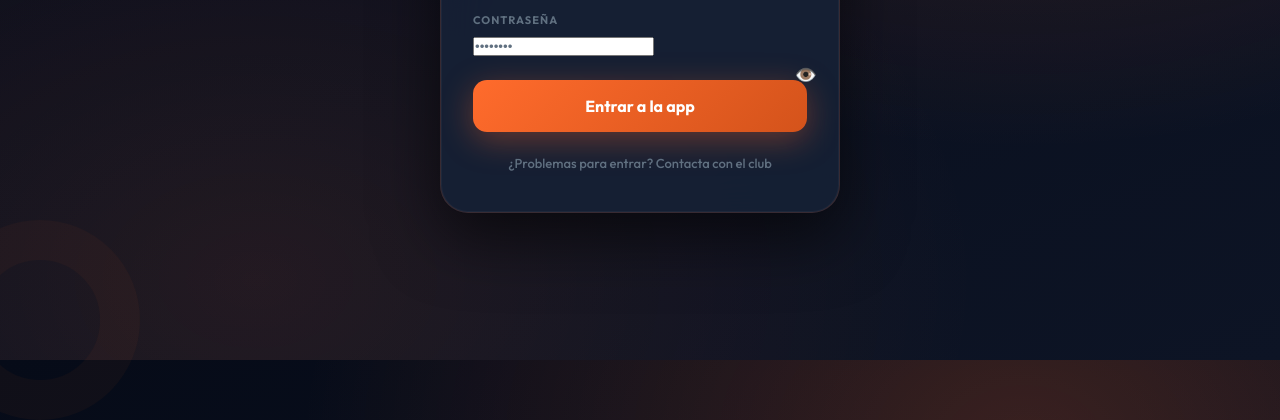
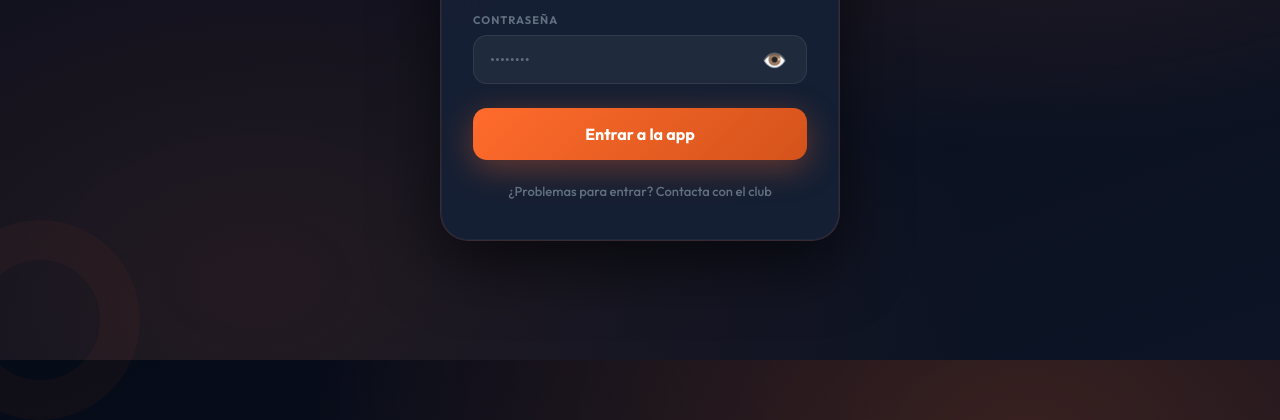
Before and after one commit to juanjesusgarciarojo-art/Escuelas-Deportivas, a plain HTML site: page index.html in a window 1280 px wide. Shown: the part 440-860 px from the top of the page. Drawn offline with Linux system fonts and the light colour scheme; no server answers.

Commit message:
Add files via upload

```diff
--- a/css/main.css
+++ b/css/main.css
@@ -132,34 +132,46 @@ body {
   text-transform: uppercase;
 }
 
-  cursor: pointer;
+.form-input {
+  width: 100%;
+  background: rgba(255,255,255,0.05);
+  border: 1px solid var(--glass-border);
+  border-radius: 14px;
+  padding: 14px 16px;
+  font-family: var(--font);
+  font-size: 15px;
+  color: var(--text-1);
+  transition: all 0.2s var(--ease);
+  outline: none;
 }
 
 .password-wrapper {
   position: relative;
-  display: flex;
-  align-items: center;
+  width: 100%;
 }
 
 .password-toggle {
   position: absolute;
-  right: 14px;
+  right: 12px;
+  top: 50%;
+  transform: translateY(-50%);
   background: none;
   border: none;
   color: var(--text-3);
   cursor: pointer;
   padding: 8px;
-  font-size: 18px;
+  font-size: 20px;
   display: flex;
   align-items: center;
   justify-content: center;
   transition: color 0.2s;
   user-select: none;
   -webkit-tap-highlight-color: transparent;
+  z-index: 5;
 }
 
-.password-toggle:hover, .password-toggle:active {
-  color: var(--text-1);
+.password-toggle:hover {
+  color: var(--primary);
 }
 
 
```
